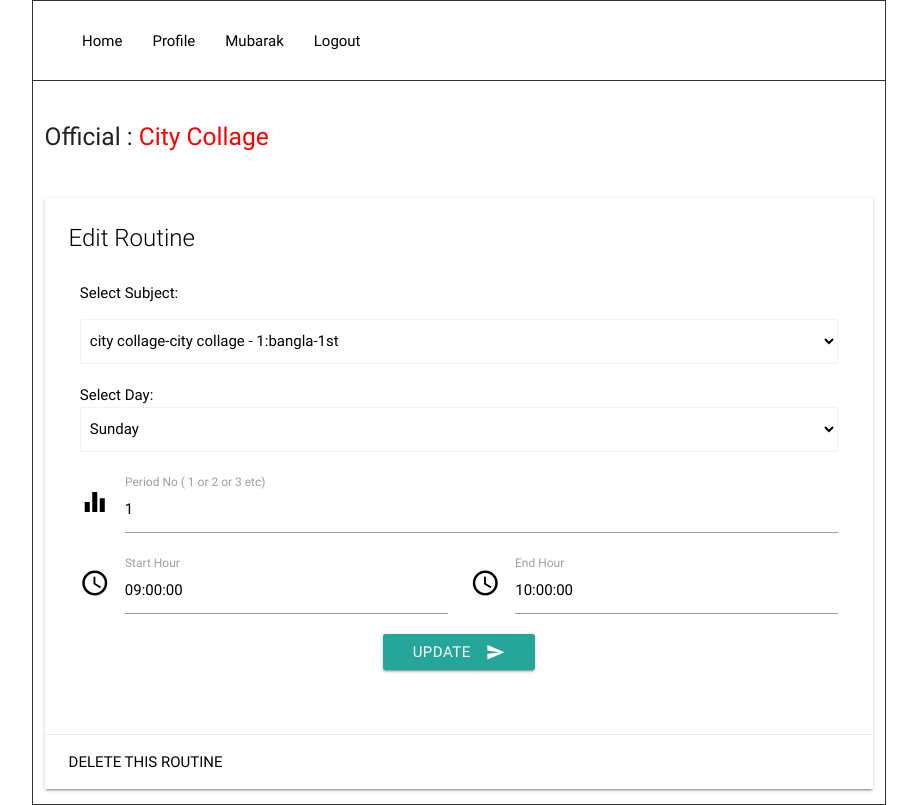
After one commit to vishal1122334455/sms, a Django app: page /office/schedule/routine/edit/2/ in a window 1280 px wide. The commit adds this page. Shown: the whole page, without its empty margins (181-1098 px from the left). Run offline with Django 3.2, Linux system fonts and the light colour scheme; a user stored in the database is signed in; data comes from the database, SQL or seed files in the repository; both versions use the stored data as it was after the commit.

Commit message:
develop create, edit, delete, view for class routine in schedule module

```diff
--- a/src/office/forms.py
+++ b/src/office/forms.py
@@ -4,6 +4,7 @@ from django.db.models import Q
 import re
 
 from account import models
+from .models import ClassRoutine
 
 
 #search form
@@ -61,3 +62,79 @@ class MemberEditForm(forms.ModelForm):
     class Meta:
         model = models.UserProfile
         fields = ('username', 'name', 'email', 'phone', 'address', 'photo', 'school', 'classes', 'section')
+
+
+
+
+#create routine form
+day_list = (
+        ('sunday', 'Sunday'),
+        ('monday', 'Monday'),
+        ('tuesday', 'Tuesday'),
+        ('wednesday', 'Wednesday'),
+        ('thursday', 'Thursday'),
+        ('saturday', 'Saturday'),)
+
+class CreateRoutineForm(forms.Form):
+    def __init__(self,*args,**kwargs):
+        self.request = kwargs.pop('request')
+        self.classes = kwargs.pop('classes')
+        super(CreateRoutineForm, self).__init__(*args,**kwargs)
+
+        self.fields['subject'].queryset = models.Subject.objects.filter(Q(school=self.request.user.school) & Q(classes=self.classes))
+
+
+    subject = forms.ModelChoiceField(queryset=models.Subject.objects.all(), required=False,widget=forms.Select(attrs={'class':'input-field browser-default'}))
+    day = forms.ChoiceField(choices=day_list, required=False, widget=forms.Select(attrs={'class': 'validate browser-default'}))
+    period = forms.IntegerField(required=False, widget=forms.TextInput(attrs={'class': 'validate'}))
+    start_hour = forms.CharField(max_length=255, required=False, widget=forms.TextInput(attrs={'class': 'validate timepicker'}))
+    end_hour = forms.CharField(max_length=255, required=False, widget=forms.TextInput(attrs={'class': 'validate timepicker'}))
+
+    def clean(self):
+        subject = self.cleaned_data.get('subject')
+        day = self.cleaned_data.get('day')
+        period = self.cleaned_data.get('period')
+        start_hour = self.cleaned_data.get('start_hour')
+        end_hour = self.cleaned_data.get('end_hour')
+
+        if subject == None:
+            raise forms.ValidationError("Select Subject!")
+        else:
+            if len(start_hour) < 1:
+                raise forms.ValidationError('Select Class Start Hour!')
+            else:
+                if len(end_hour) < 1:
+                    raise forms.ValidationError("Select Class End Hour!")
+
+
+    def deploy(self, section):
+        subject = self.cleaned_data.get('subject')
+        day = self.cleaned_data.get('day')
+        period = self.cleaned_data.get('period')
+        start_hour = self.cleaned_data.get('start_hour')
+        end_hour = self.cleaned_data.get('end_hour')
+
+        section_obj = models.Section.objects.get(Q(school=self.request.user.school) & Q(classes=self.classes) & Q(name=section))
+
+        deploy = ClassRoutine(school=self.request.user.school, classes=self.classes, section=section_obj, subject=subject, day=day, period=period, start_hour=start_hour, end_hour=end_hour)
+        deploy.save()
+
+
+#routine edit form
+class RoutineEditForm(forms.ModelForm):
+    def __init__(self,*args,**kwargs):
+        self.request = kwargs.pop('request')
+        self.classes = kwargs.pop('classes')
+        super(RoutineEditForm, self).__init__(*args,**kwargs)
+
+        self.fields['subject'].queryset = models.Subject.objects.filter(Q(school=self.request.user.school) & Q(classes=self.classes))
+
+    subject = forms.ModelChoiceField(queryset=models.Subject.objects.all(), required=False,widget=forms.Select(attrs={'class':'input-field browser-default'}))
+    day = forms.ChoiceField(choices=day_list, required=False, widget=forms.Select(attrs={'class': 'validate browser-default'}))
+    period = forms.IntegerField(required=False, widget=forms.TextInput(attrs={'class': 'validate'}))
+    start_hour = forms.CharField(max_length=255, required=False, widget=forms.TextInput(attrs={'class': 'validate timepicker'}))
+    end_hour = forms.CharField(max_length=255, required=False, widget=forms.TextInput(attrs={'class': 'validate timepicker'}))
+
+    class Meta:
+        model = ClassRoutine
+        fields = ('subject', 'day', 'period', 'start_hour', 'end_hour',)
--- /dev/null
+++ b/src/office/templates/office/routine-edit.html
@@ -0,0 +1,105 @@
+{% extends 'office-base.html' %}
+
+{% block title %}Office | Edit Routine{% endblock %}
+
+{% block body %}
+    <div class="col s12 m12 l12" style="margin-top: 30px; margin-bottom: 30px;">
+        <h5>Official : <span style="color: red;">{{ request.user.school | title }}</span></h5>
+    </div>
+
+    <!--member registration section-->
+    <div class="col s12 m12">
+        <div class="card white darken-1">
+            <div class="card-content black-text">
+                <span class="card-title">Edit Routine</span>
+
+                <div class="row">
+                    <div class="col s12 m12 l12">
+                        {% if routine_edit_form %}
+                            <form method="post">
+                                {% csrf_token %}
+
+                                <div class="col s12 m12 l12" style="margin-top: 20px;">
+                                    Select Subject:
+                                    {{ routine_edit_form.subject }}
+                                </div>
+
+                                <div class="col s12 m12 l12" style="margin-top: 20px; margin-bottom: 20px;">
+                                    Select Day:
+                                    {{ routine_edit_form.day }}
+                                </div>
+
+                                <div class="input-field col s12 m12 l12">
+                                    <i class="material-icons prefix">equalizer</i>
+                                    {{ routine_edit_form.period }}
+                                    <label for="icon_prefix white-text">Period No ( 1 or 2 or 3 etc)</label>
+                                </div>
+
+                                <div class="input-field col s12 m6 l6">
+                                    <i class="material-icons prefix">access_time</i>
+                                    {{ routine_edit_form.start_hour }}
+                                    <label for="icon_prefix white-text">Start Hour</label>
+                                </div>
+
+                                <div class="input-field col s12 m6 l6">
+                                    <i class="material-icons prefix">access_time</i>
+                                    {{ routine_edit_form.end_hour }}
+                                    <label for="icon_prefix white-text">End Hour</label>
+                                </div>
+
+                                {% if routine_edit_form.non_field_errors %}
+                                    {% for error in routine_edit_form.non_field_errors %}
+                                        <div class="col s12 m12 l12 center-align">
+                                            <p style="color: red; font-size: 20px;">
+                                                {{ error }}
+                                            </p>
+                                        </div>
+                                    {% endfor %}
+                                {% endif %}
+
+                                <div class="col s12 m12 l12 center-align" style="margin-bottom: 20px;">
+                                    <button class="btn waves-effect waves-light" type="submit" style="">Update
+                                        <i class="material-icons right">send</i>
+                                    </button>
+                                </div>
+                            </form>
+                        {% else %}
+                            <h4>You have not permission to edit this routine!</h4>
+                        {% endif %}
+                    </div>
+                </div>
+            </div>
+
+            {% if routine_edit_form %}
+                <div class="card-action">
+                    {% for routine in routine_obj %}
+                        <a class="black-text" href="{% url 'office:routine-delete' pk=routine.id %}">Delete This Routine</a>
+                    {% endfor %}
+                </div>
+            {% endif %}
+        </div>
+    </div>
+    <!--end member registration section-->
+{% endblock %}
+
+{% block js %}
+    <script>
+        $('.timepicker').pickatime({
+            default: 'now', // Set default time: 'now', '1:30AM', '16:30'
+            fromnow: 0,       // set default time to * milliseconds from now (using with default = 'now')
+            twelvehour: false, // Use AM/PM or 24-hour format
+            donetext: 'OK', // text for done-button
+            format: "HH:ii:SS",
+            cleartext: 'Clear', // text for clear-button
+            canceltext: 'Cancel', // Text for cancel-button
+            autoclose: false, // automatic close timepicker
+            ampmclickable: true, // make AM PM clickable
+            aftershow: function(){} //Function for after opening timepicker
+          });
+
+          $('.timepicker').on('change', function() {
+        let receivedVal = $(this).val();
+        $(this).val(receivedVal + ":00");
+    });
+    </script>
+{% endblock %}
--- a/src/office/urls.py
+++ b/src/office/urls.py
@@ -39,6 +39,10 @@ urlpatterns = [
     url(r'^schedule/$', views.Schedule.as_view(), name='schedule'),
     url(r'^schedule/class-list/$', views.ClassList.as_view(), name='class-list'),
     url(r'^schedule/class-list/(?P<classes>[a-zA-Z0-9]+)/$', views.SectionList.as_view(), name='section-list'),
+    url(r'^schedule/class-list/(?P<classes>[a-zA-Z0-9]+)/(?P<section>[a-zA-Z0-9-_]+)/routine/create/$', views.RoutineCreate.as_view(), name='routine-create'),
+    url(r'^schedule/class-list/(?P<classes>[a-zA-Z0-9]+)/(?P<section>[a-zA-Z0-9-_]+)/routine/view/$', views.RoutineView.as_view(), name='routine-view'),
+    url(r'^schedule/routine/edit/(?P<pk>[0-9]+)/$', views.RoutineEdit.as_view(), name='routine-edit'),
+    url(r'^schedule/routine/delete/(?P<pk>[0-9]+)/$', views.RoutineDelete.as_view(), name='routine-delete'),
 
 
     #::::start schedule module url::::
--- a/src/office/views.py
+++ b/src/office/views.py
@@ -6,6 +6,7 @@ from administration.views import AdminPermission
 
 from . import forms
 from account import models
+from . import models as office_model
 
 
 def check_user(request, pk):
@@ -378,6 +379,169 @@ class SectionList(AdminPermission, View):
         pass
 
 
+#office schedule::::routine create
+class RoutineCreate(AdminPermission, View):
+    template_name = 'office/routine-create.html'
+
+    def get(self, request, classes, section):
+
+        classes_obj = models.Class.objects.get(Q(school=request.user.school) & Q(name=classes))
+
+        class_routine_form = forms.CreateRoutineForm(request=request, classes=classes_obj)
+
+        variables = {
+            'class_routine_form': class_routine_form,
+        }
+
+        return render(request, self.template_name, variables)
+
+    def post(self, request, classes, section):
+        classes_obj = models.Class.objects.get(Q(school=request.user.school) & Q(name=classes))
+
+        class_routine_form = forms.CreateRoutineForm(request.POST or None, request=request, classes=classes_obj)
+
+        if class_routine_form.is_valid():
+            class_routine_form.deploy(section)
+
+        variables = {
+            'class_routine_form': class_routine_form,
+        }
+
+        return render(request, self.template_name, variables)
+
+
+#routine view
+class RoutineView(AdminPermission, View):
+    template_name = 'office/routine-view.html'
+
+    def get(self, request, classes, section):
+        classes_obj = models.Class.objects.get(Q(school=request.user.school) & Q(name=classes))
+        section_obj = models.Section.objects.get(Q(school=request.user.school) & Q(classes=classes_obj) & Q(name=section))
+
+        routines = office_model.ClassRoutine.objects.filter(Q(school=request.user.school) & Q(classes=classes_obj) & Q(section=section_obj)).all()
+
+        variables = {
+            'routines': routines,
+        }
+
+        return render(request, self.template_name, variables)
+
+    def post(self, request):
+        pass
+
+#routine edit
+class RoutineEdit(AdminPermission, View):
+    template_name = 'office/routine-edit.html'
+
+    def get(self, request, pk):
+        get_object_or_404(office_model.ClassRoutine, pk=pk)
+
+
+
+        routine_obj = office_model.ClassRoutine.objects.filter(pk=pk)
+        routine_objs = office_model.ClassRoutine.objects.get(pk=pk)
+
+        classes_obj = False
+        routine_school = False
+        for routines in routine_obj:
+            classes_obj = routines.classes
+            routine_school = routines.school.name
+
+        routine_edit_form = False
+        if routine_school == request.user.school.name:
+            routine_edit_form = forms.RoutineEditForm(instance=routine_objs, request=request, classes=classes_obj)
+
+        variables = {
+            'routine_edit_form': routine_edit_form,
+            'routine_obj': routine_obj,
+        }
+
+        return render(request, self.template_name, variables)
+
+    def post(self, request, pk):
+        get_object_or_404(office_model.ClassRoutine, pk=pk)
+
+        routine_obj = office_model.ClassRoutine.objects.filter(pk=pk)
+        routine_objs = office_model.ClassRoutine.objects.get(pk=pk)
+
+        classes_obj = False
+        routine_school = False
+        for routines in routine_obj:
+            classes_obj = routines.classes
+            routine_school = routines.school.name
+
+        routine_edit_form = forms.RoutineEditForm(request.POST or None, instance=routine_objs, request=request, classes=classes_obj)
+
+        if routine_school == request.user.school.name:
+            if routine_edit_form.is_valid():
+                routine_edit_form.save()
+
+        variables = {
+            'routine_edit_form': routine_edit_form,
+            'routine_obj': routine_obj,
+        }
+
+        return render(request, self.template_name, variables)
+
+
+#routine delete
+class RoutineDelete(AdminPermission, View):
+    template_name = 'office/routine-delete.html'
+
+    def get(self, request, pk):
+        get_object_or_404(office_model.ClassRoutine, pk=pk)
+
+        routine_obj = office_model.ClassRoutine.objects.filter(pk=pk)
+
+        routine_school = False
+        for routines in routine_obj:
+            routine_school = routines.school.name
+
+        viewable_routine = False
+        if routine_school == request.user.school.name:
+            viewable_routine = routine_obj
+
+        variables = {
+            'viewable_routine': viewable_routine,
+        }
+
+        return render(request, self.template_name, variables)
+
+    def post(self, request, pk):
+        get_object_or_404(models.UserProfile, pk=pk)
+
+        routine_obj = office_model.ClassRoutine.objects.filter(pk=pk)
+
+        routine_school = False
+        routine_class = False
+        routine_section = False
+        for routines in routine_obj:
+            routine_school = routines.school.name
+            routine_class = routines.classes.name
+            routine_section = routines.section.name
+
+        viewable_routine = False
+        if routine_school == request.user.school.name:
+            viewable_routine = routine_obj
+
+            if request.POST.get('yes') == 'yes':
+                routine_id = request.POST.get('routine_id')
+
+                routine_obj = office_model.ClassRoutine.objects.get(id=routine_id)
+                routine_obj.delete()
+
+                return redirect('office:member-search')
+
+            elif request.POST.get('no') == 'no':
+                routine_id = request.POST.get('routine_id')
+                return redirect('office:routine-view', classes=routine_class, section=routine_section)
+
+        variables = {
+            'viewable_routine': viewable_routine,
+        }
+
+        return render(request, self.template_name, variables)
+
 #==========================================
 #==========================================
 #======end schedule orperation view========
```
Also changed, not shown: src/office/templates/office/routine-create.html (added, +97 -0 lines), src/office/templates/office/routine-delete.html (added, +51 -0 lines), src/office/templates/office/routine-view.html (added, +135 -0 lines), src/office/templates/office/section-list.html (+2 -6 lines), src/db.sqlite3.
